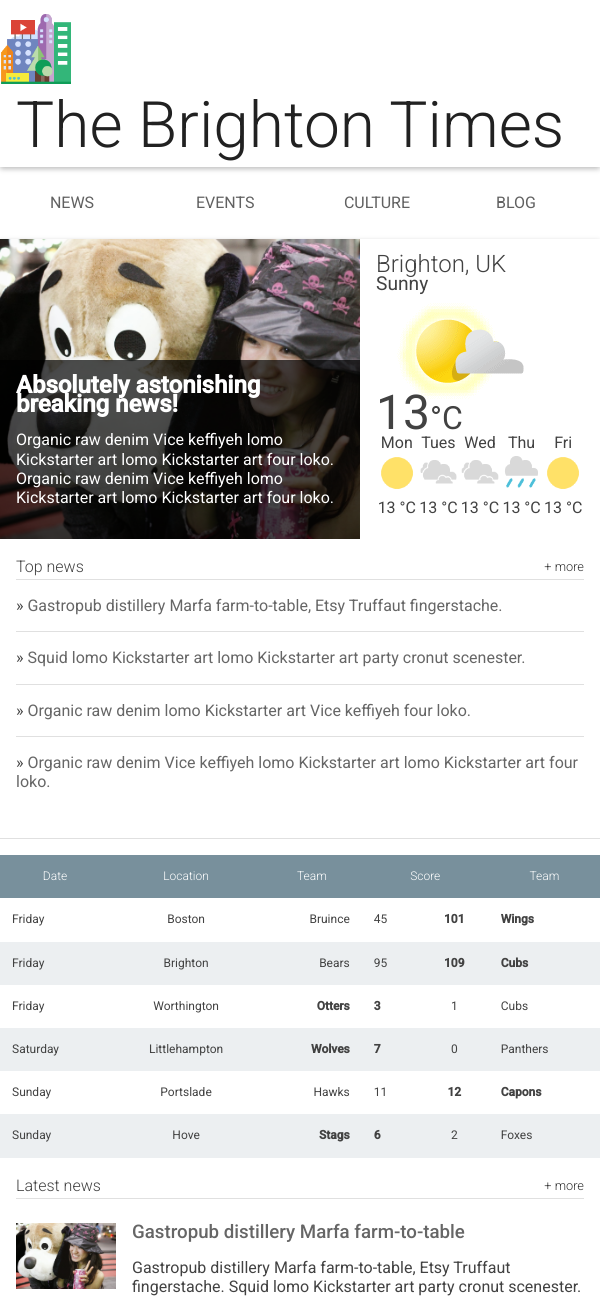
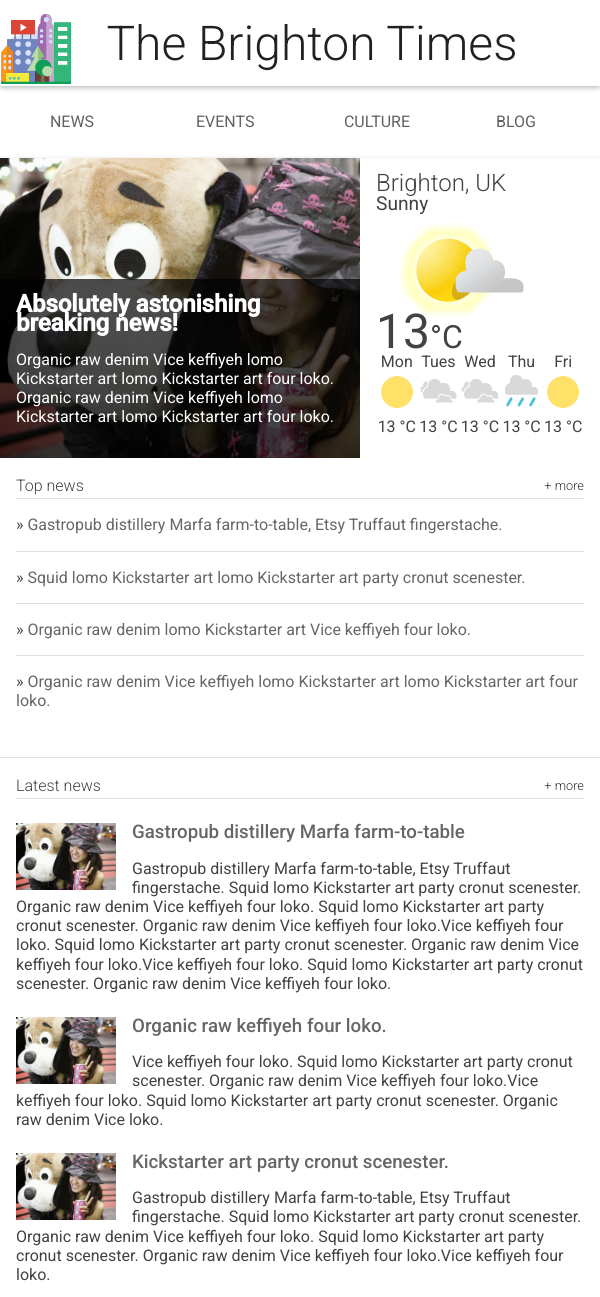
Before and after one commit to VictorKushch/home-town-app-quizz, a plain HTML site: page index.html in a window 600 px wide. Shown: the top 1297 px of the page. Drawn offline with Linux system fonts and the light colour scheme.

Commit message:
Order of screens

```diff
--- a/responsive.css
+++ b/responsive.css
@@ -7,10 +7,13 @@
   display: none;
 }
 
-.hero, .top-news, .scores, .weather, .recent-news {
+.hero, .top-news, .weather, .recent-news {
   order: 10;
 }
 
+.scores {
+    order: 11;
+}
 @media screen and (max-width: 549px) {
   .header__logo {
     height: 48px;
@@ -93,7 +96,8 @@
   }
 }
 
-@media screen and (max-width: 520px){
+
+/* @media screen and (max-width: 520px){
 table, thead, tbody,  th, td, tr {
 	display: block;
     }
@@ -118,7 +122,7 @@ table, thead, tbody,  th, td, tr {
           text-align: left;
 }
 
-}
+}  */
 
 @media screen and (min-width: 521px){
     .scores__table td:nth-child(3) {
@@ -130,3 +134,12 @@ table, thead, tbody,  th, td, tr {
       text-align: center;
     }
 }
+
+@media screen and (min-width: 550px) and (max-width: 700px) {
+    .header__title{
+        font-size: 3em;
+        margin: 0.7em 0.25em;
+    }
+
+
+}
```
